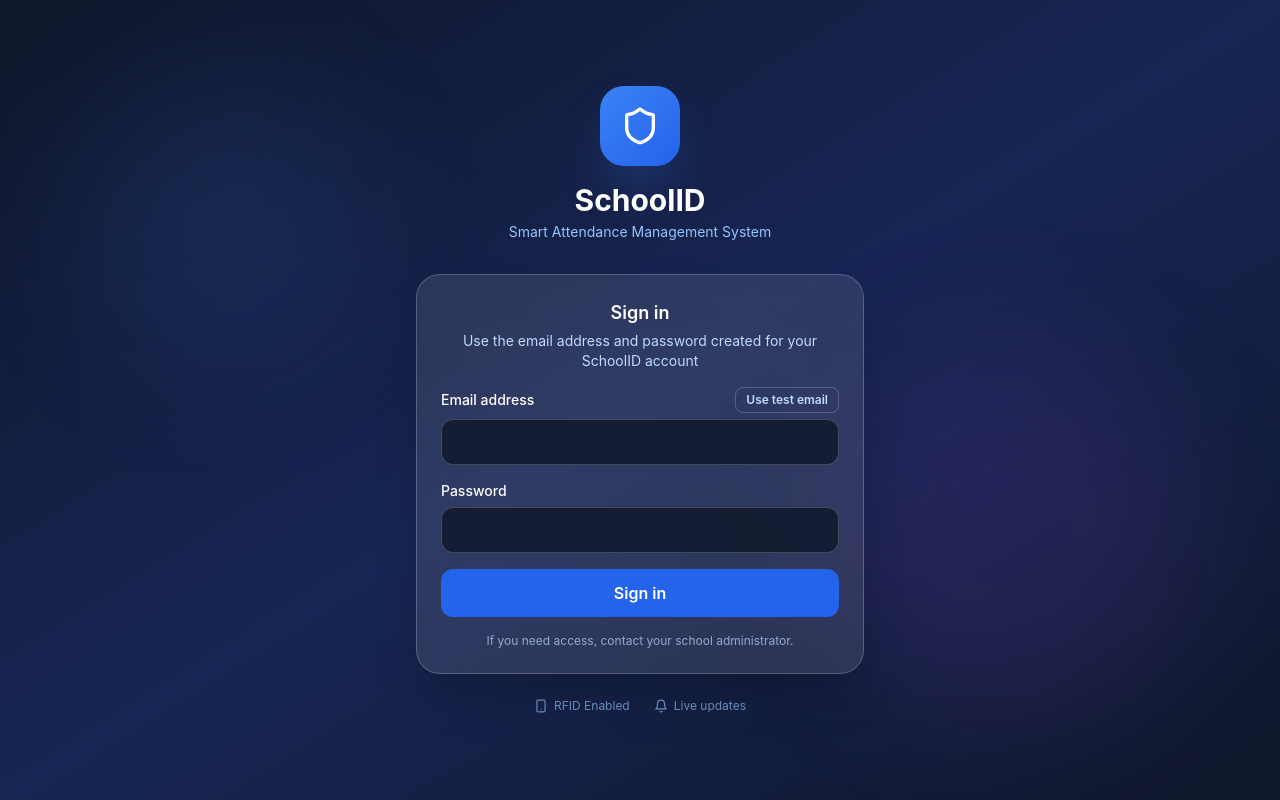
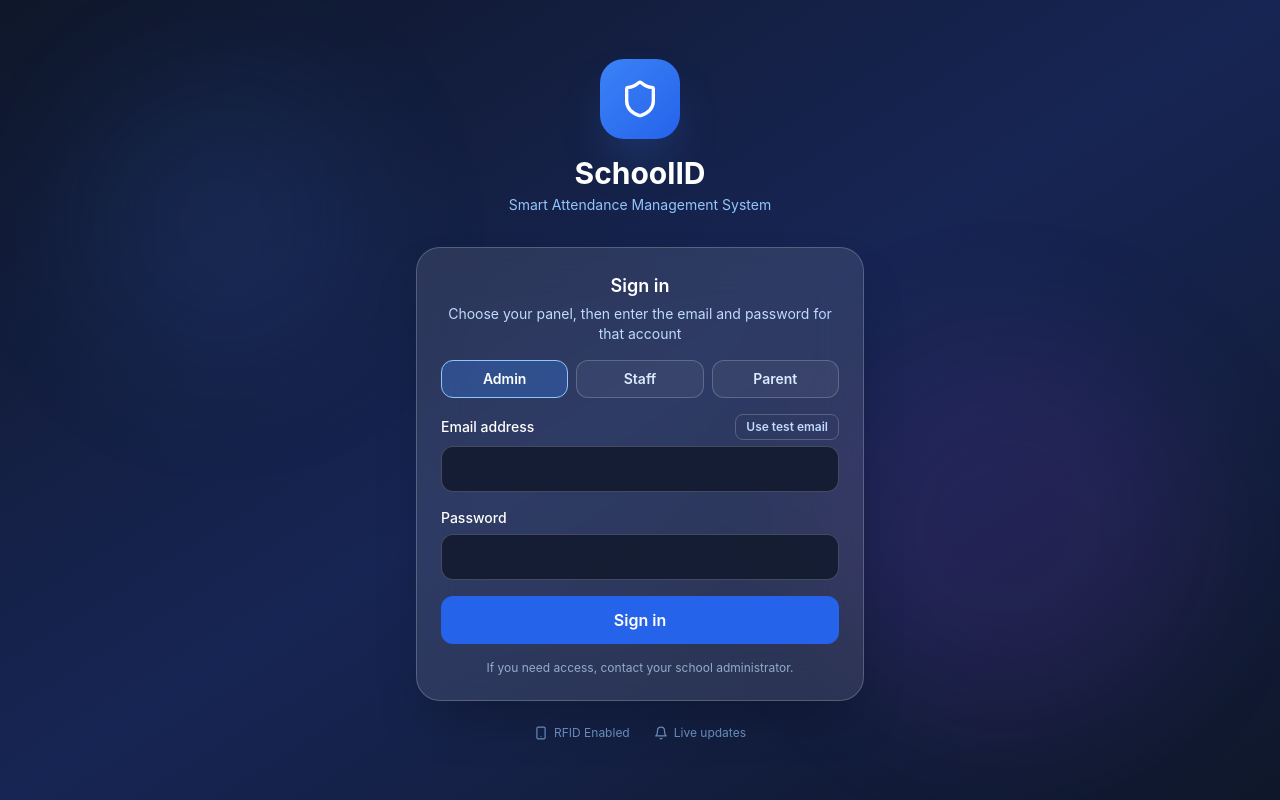
Before and after one commit to fathimakp617-dotcom/school-id-app, a React (Vite) app: page / in a window 1280 px wide. Built offline with nearby package versions, Linux system fonts and the light colour scheme; no server answers.

Commit message:
Restore account panel selectors

```diff
--- a/src/pages/LoginPage.jsx
+++ b/src/pages/LoginPage.jsx
@@ -2,8 +2,14 @@ import { useState } from 'react'
 import { Shield, Smartphone, Bell, LoaderCircle } from 'lucide-react'
 
 const TEST_ADMIN_EMAIL = 'admin@schoolid.app'
+const accountTypes = [
+  { id: 'admin', label: 'Admin' },
+  { id: 'teacher', label: 'Staff' },
+  { id: 'parent', label: 'Parent' },
+]
 
 export default function LoginPage({ onLogin }) {
+  const [selectedRole, setSelectedRole] = useState('admin')
   const [email, setEmail] = useState('')
   const [password, setPassword] = useState('')
   const [error, setError] = useState('')
@@ -23,9 +29,10 @@ export default function LoginPage({ onLogin }) {
     <div className="relative w-full max-w-md">
       <div className="mb-8 text-center"><div className="mb-4 inline-flex h-20 w-20 items-center justify-center rounded-3xl bg-gradient-to-br from-blue-500 to-blue-600 shadow-2xl shadow-blue-500/30"><Shield className="h-10 w-10 text-white"/></div><h1 className="mb-1 text-3xl font-bold text-white">SchoolID</h1><p className="text-sm text-blue-300">Smart Attendance Management System</p></div>
       <form onSubmit={submit} className="space-y-4 rounded-3xl border border-white/20 bg-white/10 p-6 shadow-2xl backdrop-blur-xl">
-        <div className="text-center"><h2 className="mb-1 text-lg font-semibold text-white">Sign in</h2><p className="text-sm text-blue-200">Use the email address and password created for your SchoolID account</p></div>
+        <div className="text-center"><h2 className="mb-1 text-lg font-semibold text-white">Sign in</h2><p className="text-sm text-blue-200">Choose your panel, then enter the email and password for that account</p></div>
         {error && <p role="alert" className="rounded-xl border border-red-300/30 bg-red-500/15 p-3 text-sm text-red-100">{error}</p>}
-        <label className="block text-sm font-medium text-white" htmlFor="login-email"><span className="flex items-center justify-between gap-2">Email address<button type="button" onClick={() => { setEmail(TEST_ADMIN_EMAIL); setError('') }} className="rounded-lg border border-white/20 px-2.5 py-1 text-xs font-semibold text-blue-200 hover:bg-white/10">Use test email</button></span><input id="login-email" required type="email" autoComplete="username" value={email} onChange={event => setEmail(event.target.value)} className="mt-1.5 w-full rounded-xl border border-white/20 bg-slate-900/80 px-4 py-3 text-white outline-none focus:ring-2 focus:ring-blue-400"/></label>
+        <div className="grid grid-cols-3 gap-2" role="group" aria-label="Choose account panel">{accountTypes.map(account => <button key={account.id} type="button" aria-pressed={selectedRole === account.id} onClick={() => { setSelectedRole(account.id); setError('') }} className={`rounded-xl border px-2 py-2 text-sm font-semibold transition ${selectedRole === account.id ? 'border-blue-300 bg-blue-500/30 text-white' : 'border-white/20 bg-white/5 text-blue-100 hover:bg-white/10'}`}>{account.label}</button>)}</div>
+        <label className="block text-sm font-medium text-white" htmlFor="login-email"><span className="flex items-center justify-between gap-2">Email address{selectedRole === 'admin' && <button type="button" onClick={() => { setEmail(TEST_ADMIN_EMAIL); setError('') }} className="rounded-lg border border-white/20 px-2.5 py-1 text-xs font-semibold text-blue-200 hover:bg-white/10">Use test email</button>}</span><input id="login-email" required type="email" autoComplete="username" value={email} onChange={event => setEmail(event.target.value)} className="mt-1.5 w-full rounded-xl border border-white/20 bg-slate-900/80 px-4 py-3 text-white outline-none focus:ring-2 focus:ring-blue-400"/></label>
         <label className="block text-sm font-medium text-white" htmlFor="login-password">Password<input id="login-password" required type="password" autoComplete="current-password" value={password} onChange={event => setPassword(event.target.value)} className="mt-1.5 w-full rounded-xl border border-white/20 bg-slate-900/80 px-4 py-3 text-white outline-none focus:ring-2 focus:ring-blue-400"/></label>
         <button disabled={loading} className="flex w-full items-center justify-center gap-2 rounded-xl bg-blue-600 px-4 py-3 font-semibold text-white hover:bg-blue-500 disabled:opacity-60">{loading && <LoaderCircle className="h-4 w-4 animate-spin"/>}{loading ? 'Signing in…' : 'Sign in'}</button>
         <p className="text-center text-xs text-blue-200/70">If you need access, contact your school administrator.</p>
```
